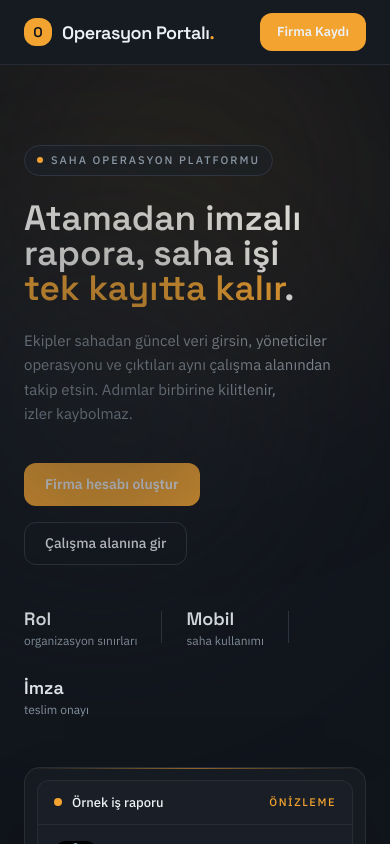
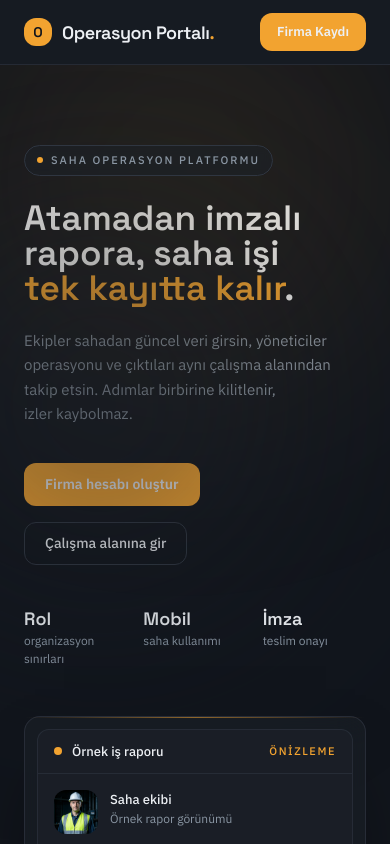
Before and after one commit to emrhangcl/operations-report-platform, a Next.js app in the folder apps/admin/: page / in a window 390 px wide. Shown: the top 844 px of the page. Built offline with nearby package versions, Linux system fonts and the light colour scheme; no server answers.

Commit message:
style: mobilde hero olgu şeridini üç eşit sütuna al (#6)
Otomatik birleştirildi: denetim, tasarım ve typecheck/test/lint/derleme geçti.

```diff
--- a/apps/admin/app/source-landing.css
+++ b/apps/admin/app/source-landing.css
@@ -154,5 +154,9 @@
 }
 @media (min-width: 64rem) { .source-hero-grid { grid-template-columns: repeat(12,minmax(0,1fr)); gap: 2rem; } .source-hero-copy, .source-product-wrap { grid-column: span 6; } }
 @media (max-width: 47.999rem) { .source-nav { display: none; } }
-@media (max-width: 39.999rem) { .source-login-link { display: none; } }
+@media (max-width: 39.999rem) {
+  .source-login-link { display: none; }
+  .source-hero-facts { display: grid; grid-template-columns: repeat(3,minmax(0,1fr)); align-items: start; gap: 1rem; }
+  .source-hero-facts i { display: none; }
+}
 @media (prefers-reduced-motion: reduce) { .source-landing *, .source-landing *::before, .source-landing *::after { animation-duration: 0.01ms !important; transition-duration: 0.01ms !important; } }
```
